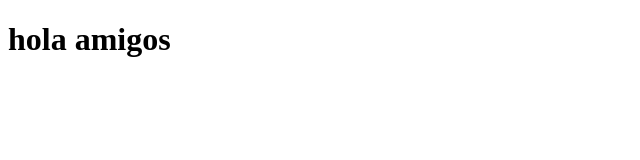
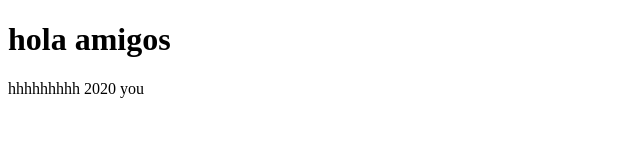
Before and after one commit to dragonfly-hub/git-project-one, a plain HTML site: page index.html in a window 1280 px wide. Shown: the whole page, without its empty margins (0-640 px from the left). Drawn offline with Linux system fonts and the light colour scheme.

Commit message:
footer added

```diff
--- a/index.html
+++ b/index.html
@@ -7,5 +7,7 @@
 </head>
 <body>
     <h1>hola amigos</h1>
+    <footer>hhhhhhhhh 2020 you </footer>
 </body>
+
 </html>
```
